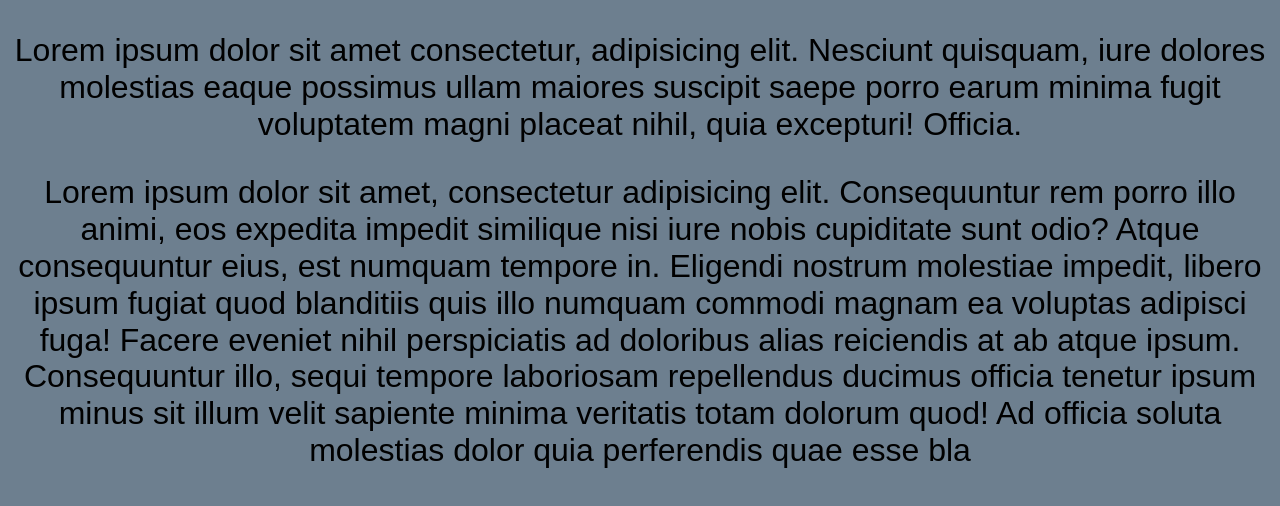
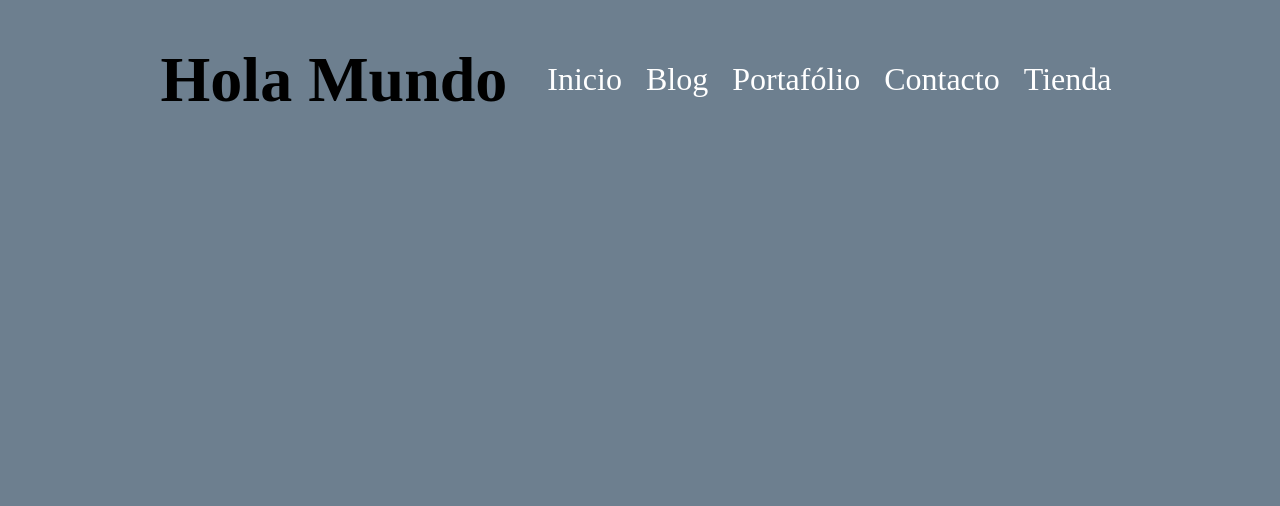
Before and after one commit to HGRLatam/proyectonuevoconsass, a website: page index.html in a window 1280 px wide. Drawn offline with Linux system fonts and the light colour scheme.

Commit message:
08112021

```diff
--- a/gulpfile.js
+++ b/gulpfile.js
@@ -1,11 +1,13 @@
 // src  es para buscar el archivo  // dest es para almacenarlo // watch  es para ver cambios al instante
 
 const { src, dest, watch } = require('gulp');  // cuanto  es mulitpples funciones colocas llaves despues del cosnt
-const sass = require('gulp-sass')(require('sass')); // cuando es una sola funcion no colocas llaves despues del const
+const sass = require('gulp-sass')(require('sass'));
+const plumber = require('gulp-plumber');// cuando es una sola funcion no colocas llaves despues del const
 // (require('sass')) para que utilice todo sass
 
 function css(done) {
     src('src/scss/**/*.scss')// identidicar el archivo.scss a compilar
+        .pipe(plumber())
         .pipe(sass())    //compilarlo  //.pipe es para definir la siguiente accion
         .pipe(dest('build/css'))//almacenar  en el disco duro
     done();
--- a/index.html
+++ b/index.html
@@ -8,23 +8,15 @@
 		<title>Document</title>
 	</head>
 	<body>
-		<p>
-			Lorem ipsum dolor sit amet consectetur, adipisicing elit. Nesciunt
-			quisquam, iure dolores molestias eaque possimus ullam maiores suscipit
-			saepe porro earum minima fugit voluptatem magni placeat nihil, quia
-			excepturi! Officia.
-		</p>
-		<p>
-			Lorem ipsum dolor sit amet, consectetur adipisicing elit. Consequuntur rem
-			porro illo animi, eos expedita impedit similique nisi iure nobis
-			cupiditate sunt odio? Atque consequuntur eius, est numquam tempore in.
-			Eligendi nostrum molestiae impedit, libero ipsum fugiat quod blanditiis
-			quis illo numquam commodi magnam ea voluptas adipisci fuga! Facere eveniet
-			nihil perspiciatis ad doloribus alias reiciendis at ab atque ipsum.
-			Consequuntur illo, sequi tempore laboriosam repellendus ducimus officia
-			tenetur ipsum minus sit illum velit sapiente minima veritatis totam
-			dolorum quod! Ad officia soluta molestias dolor quia perferendis quae esse
-			bla
-		</p>
+		<header class="header">
+			<h1>Hola Mundo</h1>
+			<nav class="navbar">
+				<a href="#">Inicio</a>
+				<a href="#">Blog</a>
+				<a href="#">Portafólio</a>
+				<a href="#">Contacto</a>
+				<a href="#">Tienda</a>
+			</nav>
+		</header>
 	</body>
 </html>
--- a/package.json
+++ b/package.json
@@ -6,12 +6,12 @@
   "scripts": {
     "test": "echo \"Error: no test specified\" && exit 1",
     "sass": "sass --watch src/scss:build/css"
-
   },
   "author": "pedro aguilar",
   "license": "ISC",
   "devDependencies": {
     "gulp": "^4.0.2",
+    "gulp-plumber": "^1.2.1",
     "gulp-sass": "^5.0.0",
     "sass": "^1.43.4"
   }
--- a/src/scss/layout/_header.scss
+++ b/src/scss/layout/_header.scss
@@ -0,0 +1,18 @@
+.header {
+	display: flex;
+	align-items: center;
+	justify-content: center;
+	gap: 2rem;
+}
+
+.navbar a {
+	padding: 0.5rem;
+	color: white;
+	text-decoration: none;
+}
+
+.navbar a:hover {
+	color: black;
+	padding: 0.5rem;
+	border-bottom: 0.1rem solid white;
+}
```
Also changed, not shown: README.md, build/css/app.css, 1 other file.
